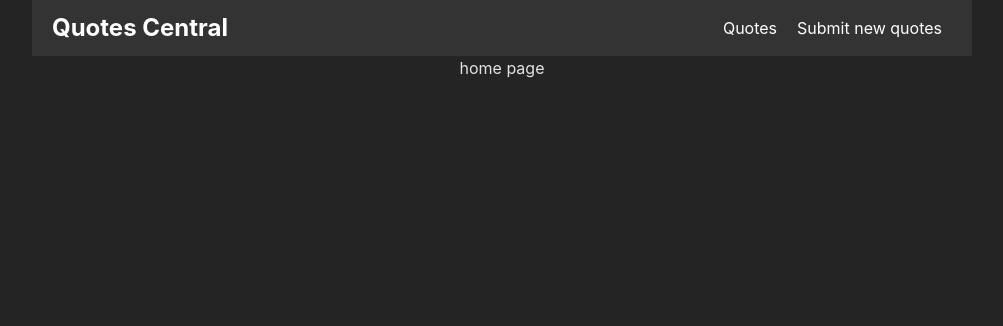
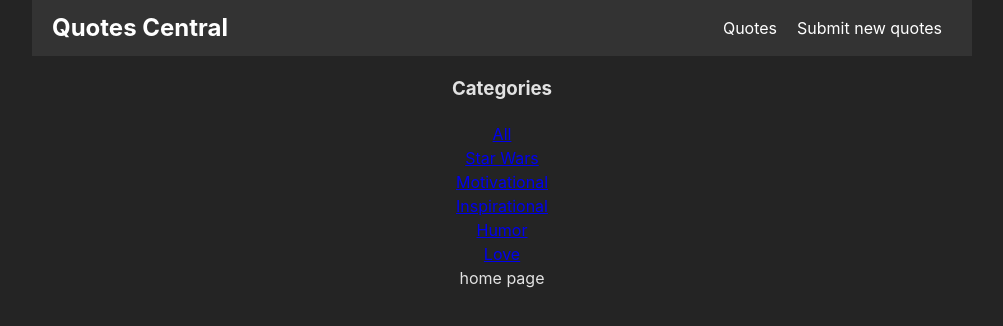
Before and after one commit to koog7/CollectionQuotes, a React (Vite) app: page / in a window 1280 px wide. Shown: the top 326 px of the page, without its empty margins (138-1141 px from the left). Built offline with nearby package versions, Linux system fonts and the light colour scheme.

Commit message:
ДобавленÐы категории с роутами

```diff
--- a/src/App.tsx
+++ b/src/App.tsx
@@ -4,22 +4,45 @@ import Home from "./containers/Home.tsx";
 import AddForm from "./containers/AddForm.tsx";
 
 const App = () => {
+
+    const categories = [
+        { title: 'All', id: '' },
+        { title: 'Star Wars', id: 'star-wars' },
+        { title: 'Motivational', id: 'motivational' },
+        { title: 'Inspirational', id: 'inspirational' },
+        { title: 'Humor', id: 'humor' },
+        { title: 'Love', id: 'love' },
+    ];
+
     return(
         <>
             <div>
-                <div className={'navbar'}>
+
+                <div className="navbar">
                     <h2>Quotes Central</h2>
                     <div>
                         <NavLink className="nav-link" to="/">Quotes</NavLink>
                         <NavLink className="nav-link" to="/new-quote">Submit new quotes</NavLink>
                     </div>
                 </div>
+                <aside className="sidebar">
+                    <h3>Categories</h3>
+                    <div>
+                        {categories.map((category) => (
+                            <div key={category.id}>
+                                <NavLink className={'navlink'} to={`/category/${category.id}`}>
+                                    {category.title}
+                                </NavLink>
+                            </div>
+                        ))}
+                    </div>
+                </aside>
                 <Routes>
                     <Route path="/" element={(
-                        <Home />
+                        <Home/>
                     )}/>
                     <Route path="/new-quote" element={(
-                        <AddForm />
+                        <AddForm/>
                     )}/>
                 </Routes>
             </div>
```
